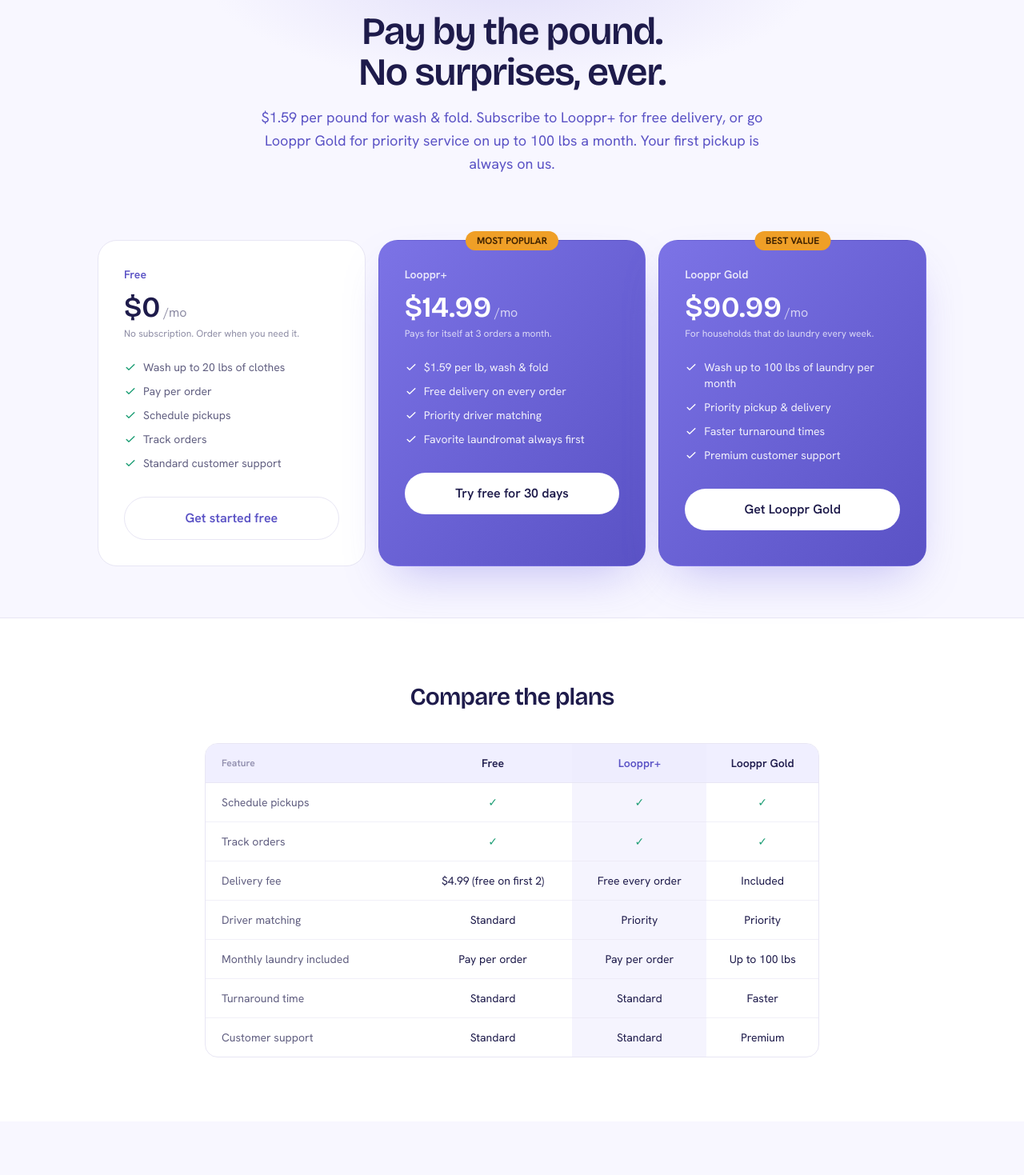
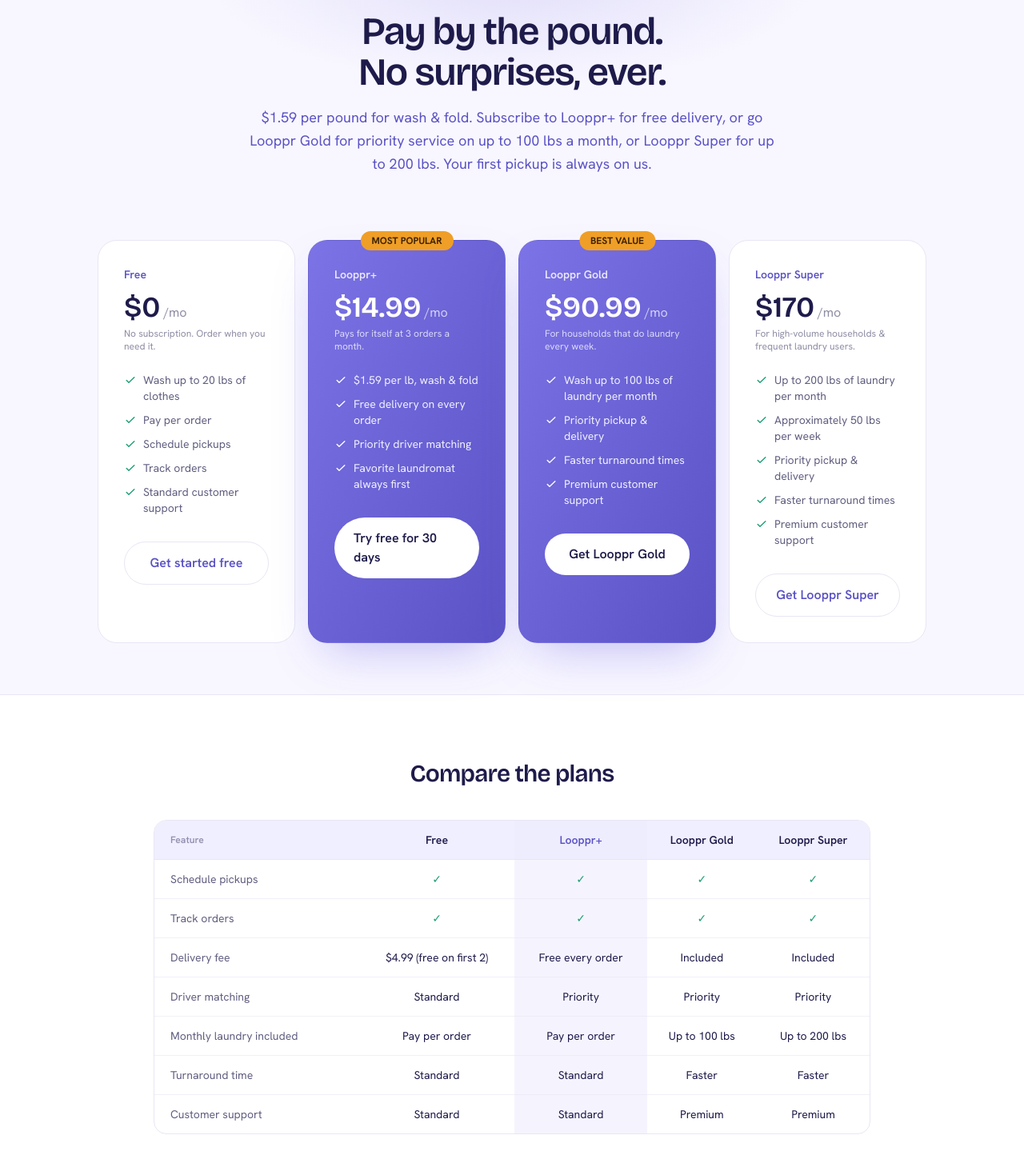
Before and after one commit to sarahmoses-ux/looppr, a React (Vite) app in the folder looppr/: page /pricing in a window 1280 px wide. Shown: the part 221-1690 px from the top of the page at 80% size. Built offline with nearby package versions, Linux system fonts and the light colour scheme; no server answers.

Commit message:
price changes

```diff
--- a/looppr/src/data/pricingPlans.js
+++ b/looppr/src/data/pricingPlans.js
@@ -51,6 +51,22 @@
     highlight: true,
     badge: 'Best Value',
   },
+  {
+    name: 'Looppr Super',
+    price: '$170',
+    unit: '/mo',
+    detail: 'For high-volume households & frequent laundry users.',
+    features: [
+      'Up to 200 lbs of laundry per month',
+      'Approximately 50 lbs per week',
+      'Priority pickup & delivery',
+      'Faster turnaround times',
+      'Premium customer support',
+    ],
+    cta: 'Get Looppr Super',
+    to: '/signup',
+    highlight: false,
+  },
 ]
 
 // Business pricing lives exclusively on pages/Business.jsx — never on the
--- a/looppr/src/pages/Landing.jsx
+++ b/looppr/src/pages/Landing.jsx
@@ -128,7 +128,7 @@
             </p>
           </div>
 
-          <div className="mt-12 grid gap-6 md:grid-cols-3">
+          <div className="mt-12 grid gap-6 md:grid-cols-2 xl:grid-cols-4">
             {CUSTOMER_PLANS.map((plan) => (
               <div
                 key={plan.name}
--- a/looppr/src/pages/Pricing.jsx
+++ b/looppr/src/pages/Pricing.jsx
@@ -9,15 +9,15 @@
 
 // Mirrors CUSTOMER_PLANS (data/pricingPlans.js) as a feature-by-feature
 // comparison — kept in the same order as that array (Free, Looppr+, Looppr
-// Gold) so a column never silently points at the wrong plan.
+// Gold, Looppr Super) so a column never silently points at the wrong plan.
 const COMPARISON_ROWS = [
-  { label: 'Schedule pickups', values: ['✓', '✓', '✓'] },
-  { label: 'Track orders', values: ['✓', '✓', '✓'] },
-  { label: 'Delivery fee', values: ['$4.99 (free on first 2)', 'Free every order', 'Included'] },
-  { label: 'Driver matching', values: ['Standard', 'Priority', 'Priority'] },
-  { label: 'Monthly laundry included', values: ['Pay per order', 'Pay per order', 'Up to 100 lbs'] },
-  { label: 'Turnaround time', values: ['Standard', 'Standard', 'Faster'] },
-  { label: 'Customer support', values: ['Standard', 'Standard', 'Premium'] },
+  { label: 'Schedule pickups', values: ['✓', '✓', '✓', '✓'] },
+  { label: 'Track orders', values: ['✓', '✓', '✓', '✓'] },
+  { label: 'Delivery fee', values: ['$4.99 (free on first 2)', 'Free every order', 'Included', 'Included'] },
+  { label: 'Driver matching', values: ['Standard', 'Priority', 'Priority', 'Priority'] },
+  { label: 'Monthly laundry included', values: ['Pay per order', 'Pay per order', 'Up to 100 lbs', 'Up to 200 lbs'] },
+  { label: 'Turnaround time', values: ['Standard', 'Standard', 'Faster', 'Faster'] },
+  { label: 'Customer support', values: ['Standard', 'Standard', 'Premium', 'Premium'] },
 ]
 
 const ADDONS = [
@@ -87,14 +87,14 @@
           </h1>
           <p className="mt-4 text-lg leading-relaxed text-periwinkle-text">
             $1.59 per pound for wash &amp; fold. Subscribe to Looppr+ for free delivery, or go
-            Looppr Gold for priority service on up to 100 lbs a month. Your first pickup is
-            always on us.
+            Looppr Gold for priority service on up to 100 lbs a month, or Looppr Super for up
+            to 200 lbs. Your first pickup is always on us.
           </p>
         </div>
       </section>
 
       <section className="mx-auto max-w-[1100px] px-4 pb-16 sm:px-6 lg:px-8">
-        <div className="grid gap-4 md:grid-cols-3">
+        <div className="grid gap-4 md:grid-cols-2 xl:grid-cols-4">
           {CUSTOMER_PLANS.map((plan) => (
             <div
               key={plan.name}
@@ -140,7 +140,7 @@
       </section>
 
       <section className="border-t border-line bg-white px-4 py-16 sm:px-6 sm:py-20 lg:px-8">
-        <div className="mx-auto max-w-3xl">
+        <div className="mx-auto max-w-4xl">
           <h2 className="text-center font-display text-2xl font-semibold tracking-tight text-ink sm:text-3xl">
             Compare the plans
           </h2>
@@ -154,6 +154,7 @@
                     Looppr+
                   </th>
                   <th className="px-3 py-3.5 text-center text-sm font-semibold text-ink">Looppr Gold</th>
+                  <th className="px-3 py-3.5 text-center text-sm font-semibold text-ink">Looppr Super</th>
                 </tr>
               </thead>
               <tbody>
```
